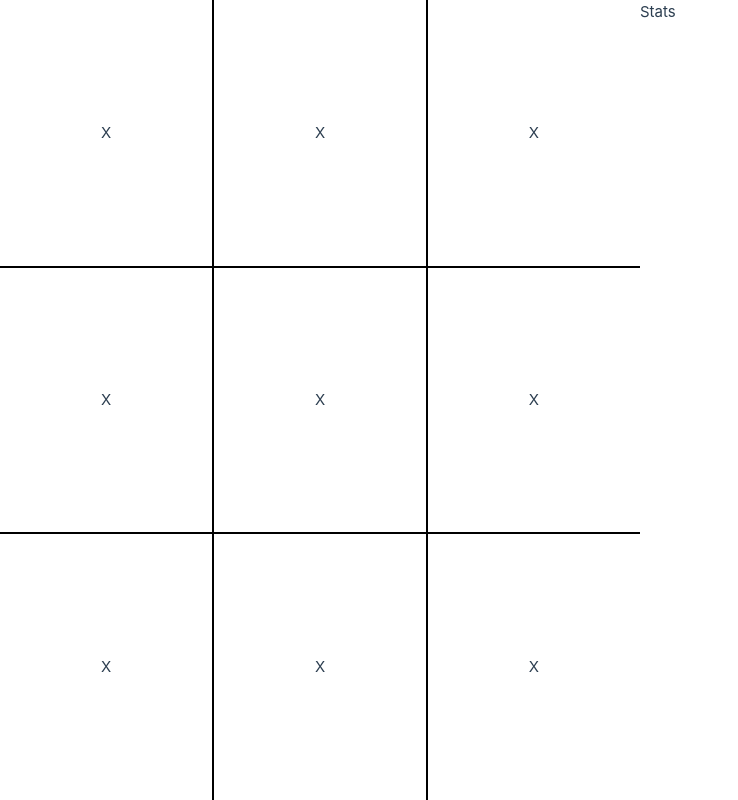
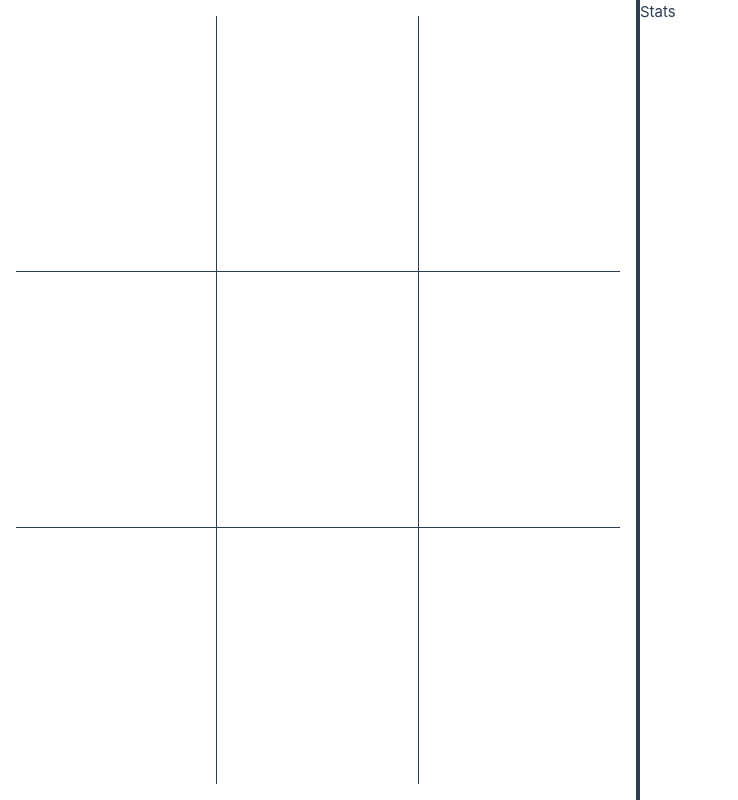
Before and after one commit to n-ic-o/TicTacToe, a Vue app: page / in a window 1280 px wide. Shown: the whole page, without its empty margins (0-738 px from the left). Built offline with nearby package versions, Linux system fonts and the light colour scheme.

Commit message:
field clicke events with player change

```diff
--- a/index.html
+++ b/index.html
@@ -3,6 +3,7 @@
   <head>
     <meta charset="UTF-8">
     <link rel="icon" href="/favicon.ico">
+    <link rel="stylesheet" href="https://cdnjs.cloudflare.com/ajax/libs/font-awesome/6.4.2/css/all.min.css">
     <meta name="viewport" content="width=device-width, initial-scale=1.0">
     <title>Vite App</title>
   </head>
--- a/src/components/Field.vue
+++ b/src/components/Field.vue
@@ -1,12 +1,28 @@
 <script setup>
+import { ref } from 'vue'
+
 const props = defineProps({
-  id: Number
+  id: Number,
+  currentplayer: Function
 })
+
+const emit = defineEmits(['fieldclicked'])
+
+let fieldvalue = ref('')
+
+const setField = () => {
+  if (fieldvalue.value === '') {
+    fieldvalue.value = props.currentplayer()
+    console.log(props.currentplayer())
+    emit('fieldclicked')
+  }
+}
 </script>
 
 <template>
-  <div class="field" :class="{'border-right': id % 3 !== 0, 'border-left': id % 3 !== 1, 'border-bottom': id < 7, 'border-top': id > 3}">
-    <p>X</p>
+  <div class="field" :class="{'border-right': id % 3 !== 0, 'border-bottom': id < 7}" @click="setField">
+    <i class="fa-solid fa-circle xl" v-if="fieldvalue === 'o'"></i>
+    <i class="fa-solid fa-times xxl" v-if="fieldvalue === 'x'"></i>
   </div>
 </template>
 
@@ -18,18 +34,18 @@ const props = defineProps({
 }
 
 .border-right {
-  border-right: 1px solid black;
-}
-
-.border-left {
-  border-left: 1px solid black;
+  border-right: 1px solid var(--color-text);
 }
 
 .border-bottom {
-  border-bottom: 1px solid black;
+  border-bottom: 1px solid var(--color-text);
 }
 
-.border-top {
-  border-top: 1px solid black;
+.xl {
+  font-size: 7rem;
+}
+
+.xxl {
+  font-size: 10rem;
 }
 </style>
--- a/src/components/GameField.vue
+++ b/src/components/GameField.vue
@@ -1,10 +1,21 @@
 <script setup>
 import Field from './Field.vue'
+import { ref } from 'vue'
+
+let currentplayer = ref('x')
+
+const handleClick = () => {
+  currentplayer.value = currentplayer.value === 'x' ? 'o' : 'x'
+}
+
+const getcurrentplayer = () => {
+  return currentplayer.value
+}
 </script>
 
 <template>
   <div class="gamefield">
-    <Field v-for="i in 9" :key="i" :id = "i"/>
+    <Field v-for="i in 9" :key="i" :id = "i" @fieldclicked="handleClick" :currentplayer="getcurrentplayer" />
   </div>
 </template>
 
@@ -12,8 +23,11 @@ import Field from './Field.vue'
 .gamefield {
   width: 100%;
   height: 100%;
+  padding: 1rem;
   display: grid;
   grid-template-columns: repeat(3, 1fr);
   grid-template-rows: repeat(3, 1fr);
+  border-right: 4px solid var(--color-text);
+  /*box-shadow: 0 0 5px 5px #48abe0;*/
 }
 </style>
```
